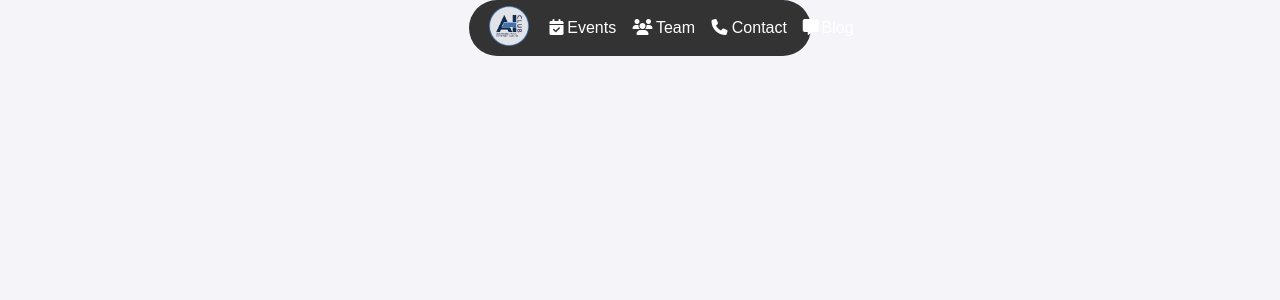
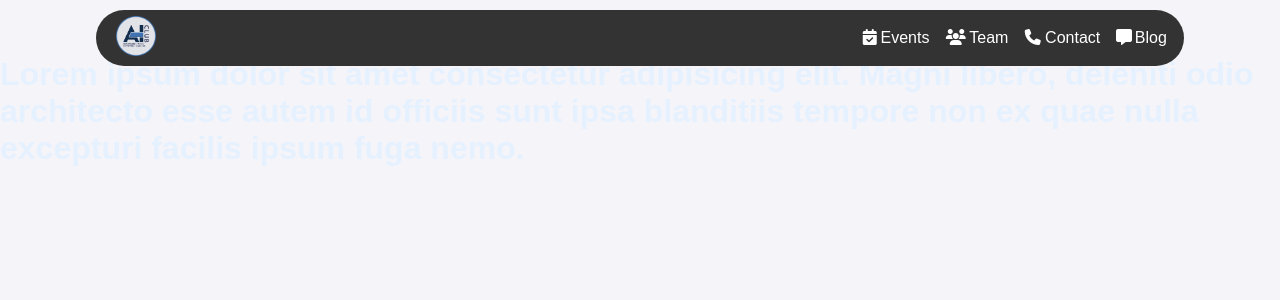
Before and after one commit to Deshbandhu01/ai-club-oist, a React (Vite) app: page /blog in a window 1280 px wide. Shown: the top 300 px of the page. Built offline with nearby package versions, Linux system fonts and the light colour scheme.

Commit message:
first commit

```diff
--- a/src/App.jsx
+++ b/src/App.jsx
@@ -5,6 +5,7 @@ import Navbar from "./components/Navbar/Navbar.jsx";
 import Event_p from "./pages/Event_page/Event_p.jsx";
 import Team_p from "./pages/Team_page/Team_p.jsx";
 import Contact_p from "./pages/Contact_page/Contact_p.jsx";
+import Blog_p from './pages/Blog_page/Blog_p.jsx';
 import Home from "./home.jsx";
 function App() {
   return(
@@ -16,7 +17,7 @@ function App() {
         <Route path="/events" element={<Event_p />} />
         <Route path="/team" element={<Team_p />} />
         <Route path="/contact" element={<Contact_p />} />
-        {/* <Route path="/blog" element={<Blog_p />} /> */}
+        <Route path="/blog" element={<Blog_p />} />
       </Routes>
       </Router>
     </>
--- a/src/pages/Blog_page/Blog_p.jsx
+++ b/src/pages/Blog_page/Blog_p.jsx
@@ -1,7 +1,7 @@
 function Blog_p(){
     return(
         <>
-
+        <h1>Lorem ipsum dolor sit amet consectetur adipisicing elit. Magni libero, deleniti odio architecto esse autem id officiis sunt ipsa blanditiis tempore non ex quae nulla excepturi facilis ipsum fuga nemo.</h1>
         </>
     )
 }
```
